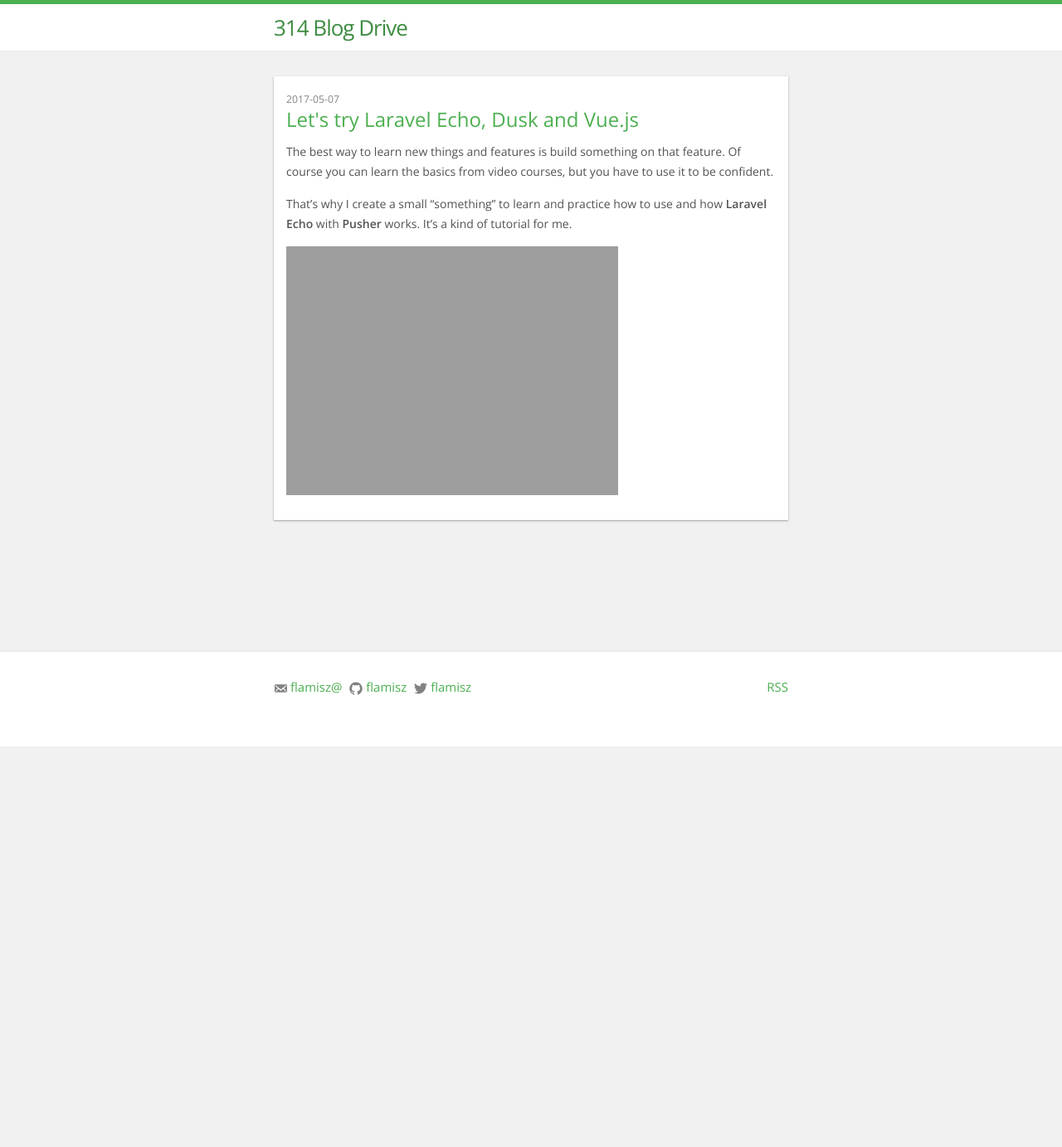
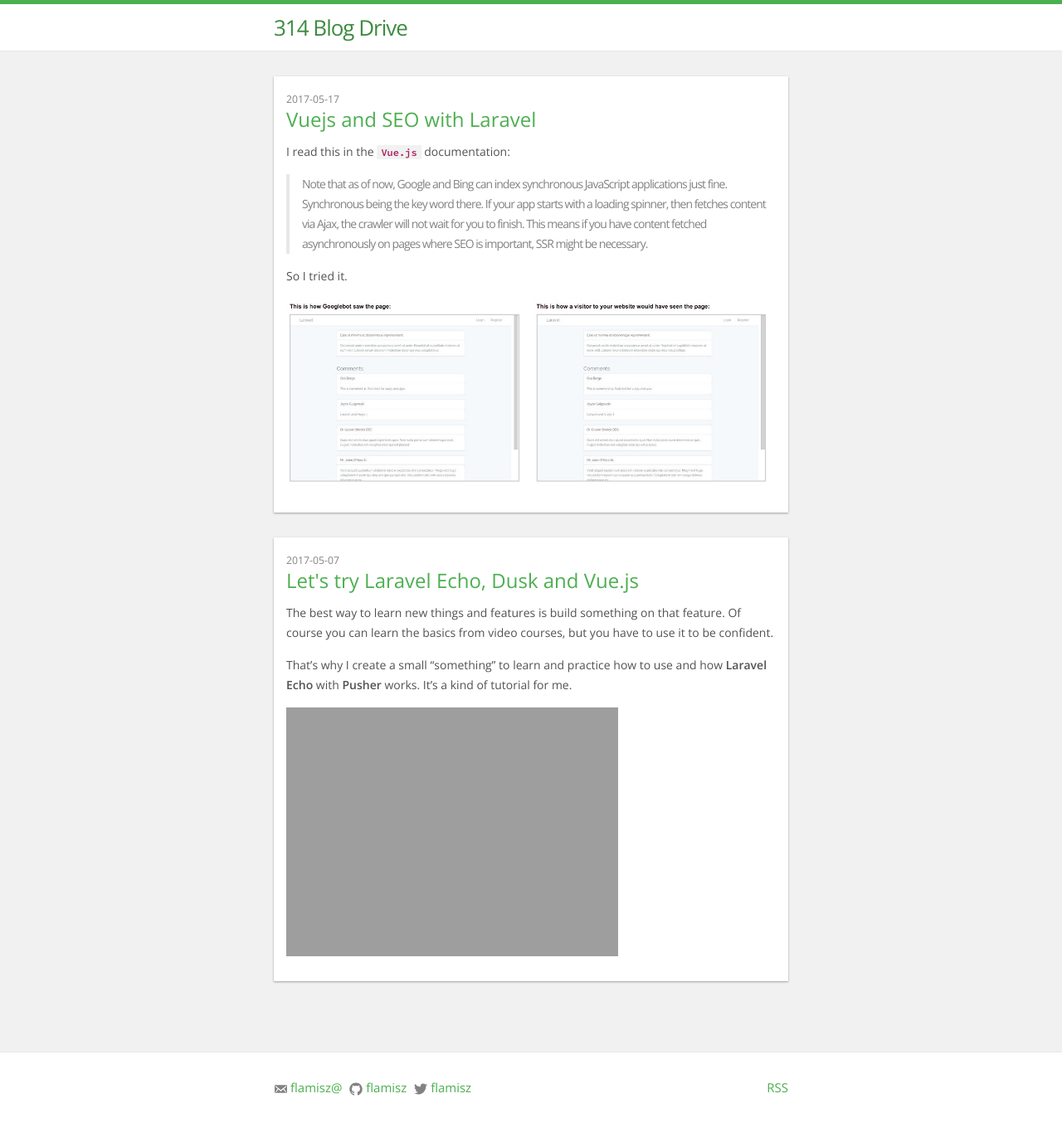
Before and after one commit to flamisz/flamisz.github.io, a Jekyll site: the page built from index.md, in a window 1280 px wide. Shown: the whole page at 83% size. Built offline with Jekyll 4.4.1, drawn with Linux system fonts in a browser that asks for light colours; before the commit the page ends 900 px from its top, so only the background shows below that.

Commit message:
vue seo blog

```diff
--- a/_drafts/2017-05-17-vuejs-laravel-seo.markdown
+++ b/_posts/2017-05-17-vuejs-laravel-seo.markdown
@@ -1,23 +1,29 @@
 ---
 layout: post
 title:  "Vuejs and SEO with Laravel"
-date:   2017-05-17 8:00:00 +1400
+date:   2017-05-17 20:00:00 +1400
 categories: laravel vuejs
 tags: laravel, vuejs, seo
-twitter: 861512696939790336
-twitter_description: "I tried out if Google can index properly the page which has ajax call."
-twitter_image: "vuejs.jpg"
+twitter:
+twitter_description: "Post about Vue.js and SEO. Can Google indexing pages built by Laravel with Vue components and Ajax API calls?"
+twitter_image: "seo-vue-01.jpg"
 ---
 
-I read this in the Vue.js documentation:
+I read this in the `Vue.js` documentation:
 
 >Note that as of now, Google and Bing can index synchronous JavaScript applications just fine. Synchronous being the key word there. If your app starts with a loading spinner, then fetches content via Ajax, the crawler will not wait for you to finish. This means if you have content fetched asynchronously on pages where SEO is important, SSR might be necessary.
 
-I don't use SSR (server-side-rendering) and I'd like to know, how can the Google indexing a page. I wanted a proof it works.
+So I tried it.
 
-For this I created a Laravel app. A very simple one which get the data from the database and show it on a page.
+![Seo Vue 1]({{ site.url }}/assets/images/seo-vue-01.jpg)
 
-Without `Vue.js` and ajax calls the code looks like this:
+<!--more-->
+
+I don't use SSR (server-side-rendering) but I'd like to know, how can the Google indexing a page which fetches content via Ajax. I wanted a proof it works.
+
+Therefore I created a `Laravel` app. A very simple one which gets data from the database and show it on a page.
+
+Without `Vue.js` and `Ajax` the code looks like this:
 
 {% highlight javascript %}
 {% raw %}
@@ -64,7 +70,8 @@ Route::get('articles/{article}', function (App\Article $article) {
 {% endraw %}
 {% endhighlight %}
 
-I created the same page but this time I collected the data via ajax api calls:
+I created the same page but this time I fetched the data via `Ajax` API calls:
+
 {% highlight javascript %}
 {% raw %}
 
@@ -180,13 +187,15 @@ On the Fetching tab we can see the html source code. The main part of my page lo
 {% endhighlight %}
 
 Not too promising. BUT! On the rendering page I found this:
+
 ![Seo Vue 1]({{ site.url }}/assets/images/seo-vue-01.jpg)
 
-So the googlebot can see what the users can see! Good news. But I didn't stop here. I requested the indexing and waiting. And waiting. And waiting. Sometimes I checked google site and searching for this:
+So the `googlebot` can see what the users can see! Good news. But I didn't stop here. I requested the indexing and waiting. And waiting. And waiting. Sometimes I checked `google` site and searching for this:
 
 `site:3-14.co final test`
 
 Finally next day I got something:
+
 ![Seo Vue 2]({{ site.url }}/assets/images/seo-vue-02.jpg)
 
 It worked.
@@ -195,5 +204,12 @@ I tried one more thing. I was searching for this:
 
 `site:3-14.co comments`
 
-This way I could see if the normal page (without ajax calls) is more recent on google, but not:
+This way I could see if the normal page (without `Ajax`) is more recent on `Google`, but not:
+
 ![Seo Vue 3]({{ site.url }}/assets/images/seo-vue-03.jpg)
+
+### Conclusion
+
+We don't need to be afraid to use API and Ajax calls in our applications even if the `SEO` is important to our site, because `Google` can fetch the content properly. But don't forget:
+
+>Synchronous being the key word there.
--- a/_sass/minima/_base.scss
+++ b/_sass/minima/_base.scss
@@ -136,9 +136,7 @@ blockquote {
   color: $grey-color;
   border-left: 4px solid $grey-color-light;
   padding-left: $spacing-unit / 2;
-  font-size: 18px;
   letter-spacing: -1px;
-  font-style: italic;
 
   > :last-child {
     margin-bottom: 0;
```
Also changed, not shown: other parts of _posts/2017-05-17-vuejs-laravel-seo.markdown (+3 -3 lines).
